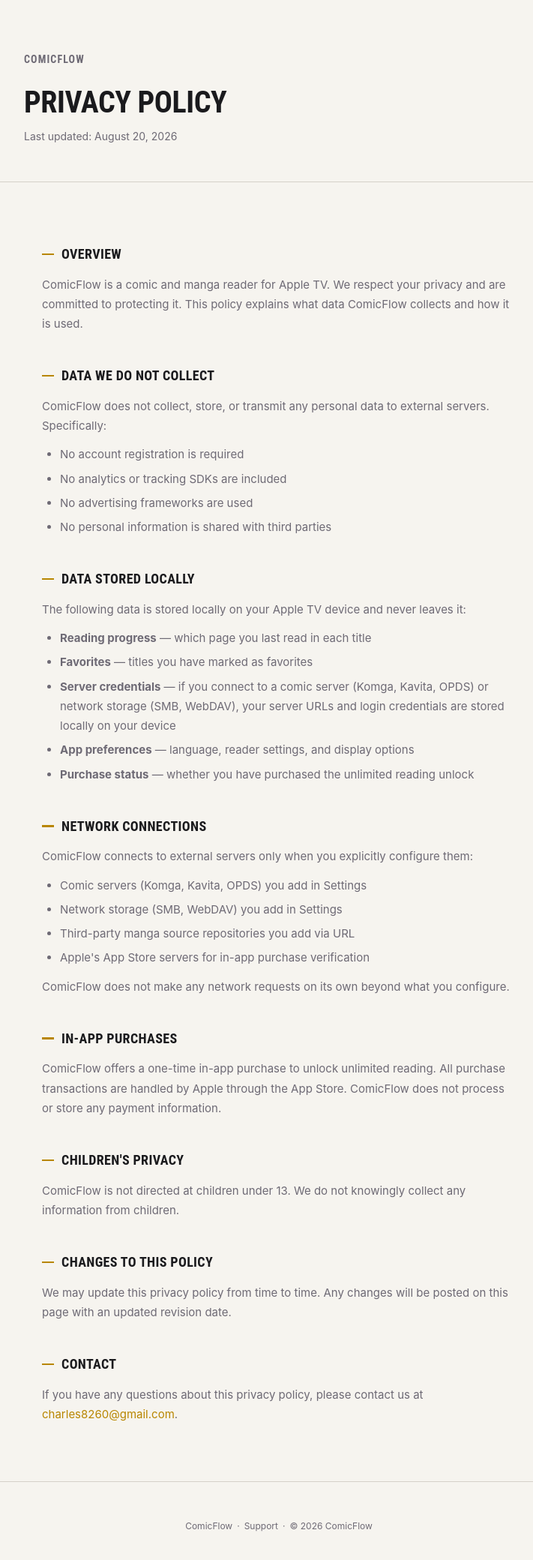
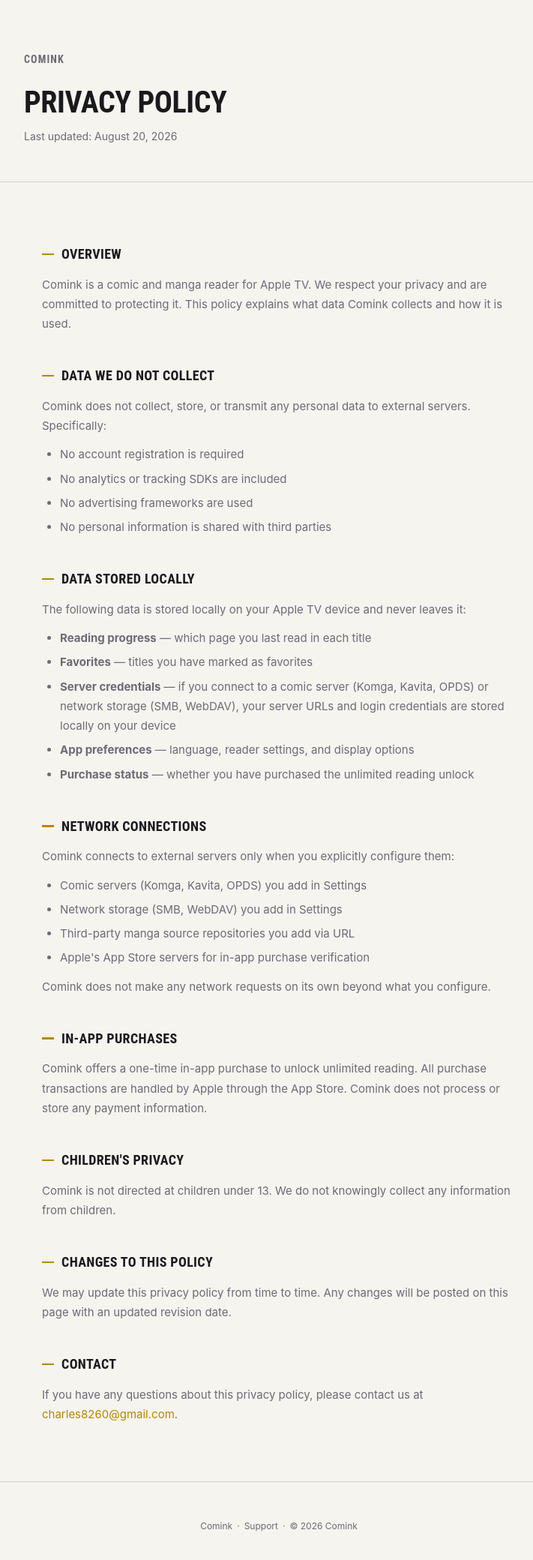
Before and after one commit to charles8260/comicflow-support, a plain HTML site: page privacy.html in a window 1280 px wide. Shown: the whole page at 75% size, without its empty margins (268-979 px from the left). Drawn offline with Linux system fonts and the light colour scheme.

Commit message:
docs: rename site to Comink

```diff
--- a/privacy.html
+++ b/privacy.html
@@ -3,7 +3,7 @@
 <head>
 <meta charset="UTF-8">
 <meta name="viewport" content="width=device-width, initial-scale=1.0">
-<title>ComicFlow — Privacy Policy</title>
+<title>Comink — Privacy Policy</title>
 <style>
 :root {
   --bg: #09090B;
@@ -57,7 +57,7 @@
 
 <header class="header">
   <div class="header-inner">
-    <a href="index.html" class="header-brand">ComicFlow</a>
+    <a href="index.html" class="header-brand">Comink</a>
     <h1>Privacy Policy</h1>
     <p>Last updated: August 20, 2026</p>
   </div>
@@ -65,10 +65,10 @@
 
 <main class="main">
   <h2>Overview</h2>
-  <p>ComicFlow is a comic and manga reader for Apple TV. We respect your privacy and are committed to protecting it. This policy explains what data ComicFlow collects and how it is used.</p>
+  <p>Comink is a comic and manga reader for Apple TV. We respect your privacy and are committed to protecting it. This policy explains what data Comink collects and how it is used.</p>
 
   <h2>Data We Do Not Collect</h2>
-  <p>ComicFlow does not collect, store, or transmit any personal data to external servers. Specifically:</p>
+  <p>Comink does not collect, store, or transmit any personal data to external servers. Specifically:</p>
   <ul>
     <li>No account registration is required</li>
     <li>No analytics or tracking SDKs are included</li>
@@ -87,20 +87,20 @@
   </ul>
 
   <h2>Network Connections</h2>
-  <p>ComicFlow connects to external servers only when you explicitly configure them:</p>
+  <p>Comink connects to external servers only when you explicitly configure them:</p>
   <ul>
     <li>Comic servers (Komga, Kavita, OPDS) you add in Settings</li>
     <li>Network storage (SMB, WebDAV) you add in Settings</li>
     <li>Third-party manga source repositories you add via URL</li>
     <li>Apple's App Store servers for in-app purchase verification</li>
   </ul>
-  <p>ComicFlow does not make any network requests on its own beyond what you configure.</p>
+  <p>Comink does not make any network requests on its own beyond what you configure.</p>
 
   <h2>In-App Purchases</h2>
-  <p>ComicFlow offers a one-time in-app purchase to unlock unlimited reading. All purchase transactions are handled by Apple through the App Store. ComicFlow does not process or store any payment information.</p>
+  <p>Comink offers a one-time in-app purchase to unlock unlimited reading. All purchase transactions are handled by Apple through the App Store. Comink does not process or store any payment information.</p>
 
   <h2>Children's Privacy</h2>
-  <p>ComicFlow is not directed at children under 13. We do not knowingly collect any information from children.</p>
+  <p>Comink is not directed at children under 13. We do not knowingly collect any information from children.</p>
 
   <h2>Changes to This Policy</h2>
   <p>We may update this privacy policy from time to time. Any changes will be posted on this page with an updated revision date.</p>
@@ -110,7 +110,7 @@
 </main>
 
 <footer class="footer">
-  <p><a href="index.html">ComicFlow</a>&ensp;·&ensp;<a href="support.html">Support</a>&ensp;·&ensp;© 2026 ComicFlow</p>
+  <p><a href="index.html">Comink</a>&ensp;·&ensp;<a href="support.html">Support</a>&ensp;·&ensp;© 2026 Comink</p>
 </footer>
 
 </body>
```
Also changed, not shown: index.html (+3 -3 lines), support.html (+7 -7 lines).
